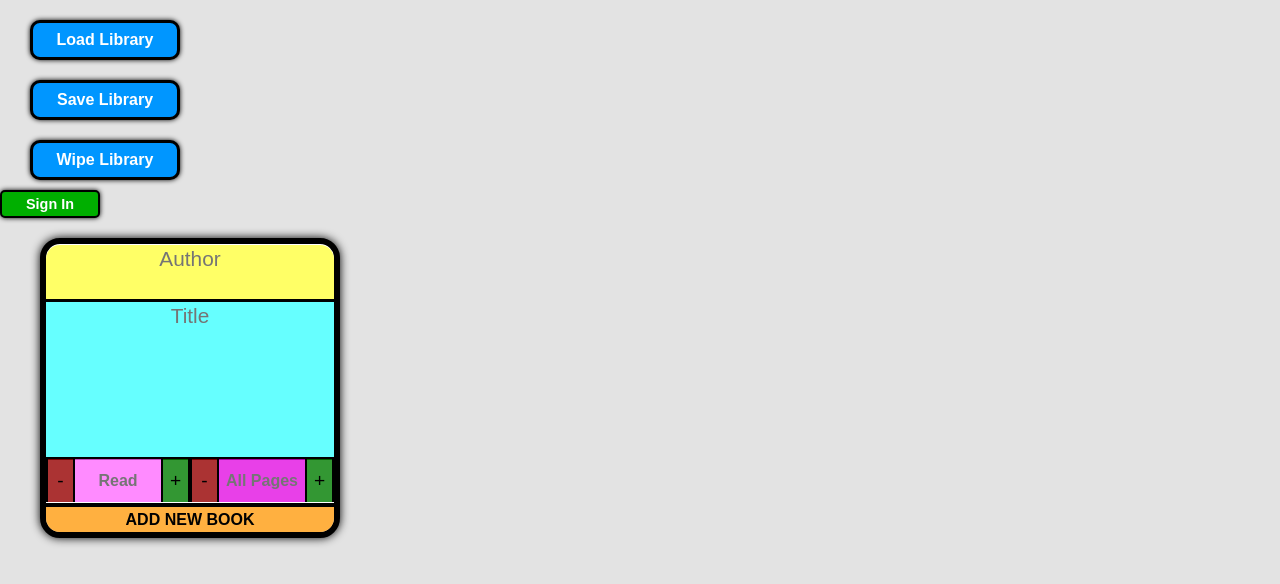
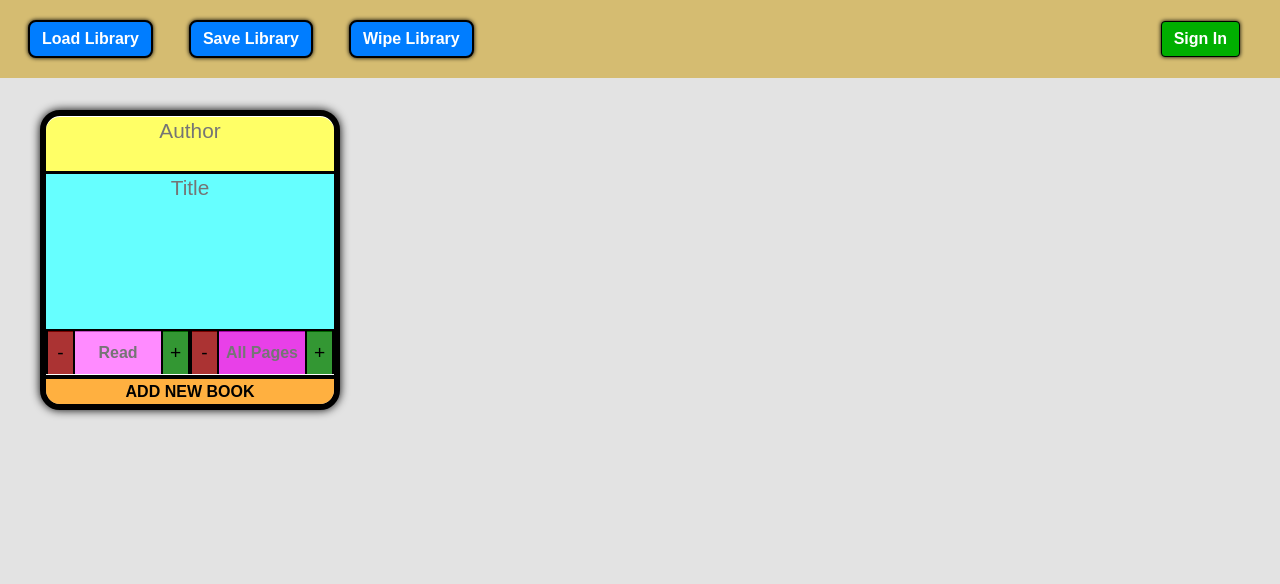
Before and after one commit to gizinski-jacek/Library-project, a plain HTML site: page index.html in a window 1280 px wide. Drawn offline with Linux system fonts and the light colour scheme.

Commit message:
Updating namespaces. Minor styling changes.

```diff
--- a/style.css
+++ b/style.css
@@ -11,65 +11,54 @@ body {
 	background-color: rgba(200, 200, 200, 0.5);
 }
 
-#storage {
+#navbar {
 	display: flex;
 	justify-content: space-between;
 	align-items: center;
+	margin-bottom: 12px;
+	background-color: rgba(200, 150, 0, 0.5);
 }
 
-.controls {
+.storageControls,
+.userControls {
 	display: flex;
+	align-items: center;
+	padding: 8px 16px;
 }
 
-.userInfo {
-	display: flex;
-	align-items: center;
+.storageControls > button,
+.userControls > button {
+	padding: 8px 12px;
+	margin: 12px;
+	margin-right: 24px;
+	font-size: 1rem;
+	font-weight: 600;
+	color: rgb(255, 255, 255);
+	background-color: rgb(0, 175, 0);
+	border: 1px solid rgb(0, 0, 0);
+	border-radius: 4px;
+	box-shadow: 0 0 4px rgb(0, 0, 0);
+	cursor: pointer;
+}
+
+.storageControls > button {
+	background-color: rgb(0, 125, 255);
+	border: 2px solid rgb(0, 0, 0);
+	border-radius: 8px;
+}
+
+.userControls > * {
+	margin: 12px;
 }
 
 .userProfilePic {
-	height: 40px;
-	width: 40px;
-	margin-right: 1rem;
+	height: 36px;
+	width: 36px;
 	border-radius: 50%;
 }
 
 .userName {
 	font-size: 1.5rem;
-	margin-right: 1rem;
-}
-
-#signIn,
-#signOut {
-	width: 100px;
-	margin-right: 1rem;
-	padding: 0.25rem 0.5rem;
-	font-size: 0.9rem;
-	font-weight: 600;
-	color: rgb(255, 255, 255);
-	background-color: rgb(0, 175, 0);
-	border: 2px solid rgb(0, 0, 0);
-	border-radius: 5px;
-	box-shadow: 0 0 5px rgb(0, 0, 0);
-}
-
-#loadLib,
-#saveLib,
-#wipeLib {
-	position: relative;
-	display: flex;
-	justify-content: center;
-	align-items: center;
-	height: 40px;
-	width: 150px;
-	margin: 20px 10px 10px 30px;
-	font-size: 1rem;
-	font-weight: 600;
-	text-align: center;
-	color: rgb(255, 255, 255);
-	background-color: rgb(0, 150, 255);
-	border: 3px solid rgb(0, 0, 0);
-	border-radius: 10px;
-	box-shadow: 0 0 5px rgb(0, 0, 0);
 }
 
 #mainContainer {
```
